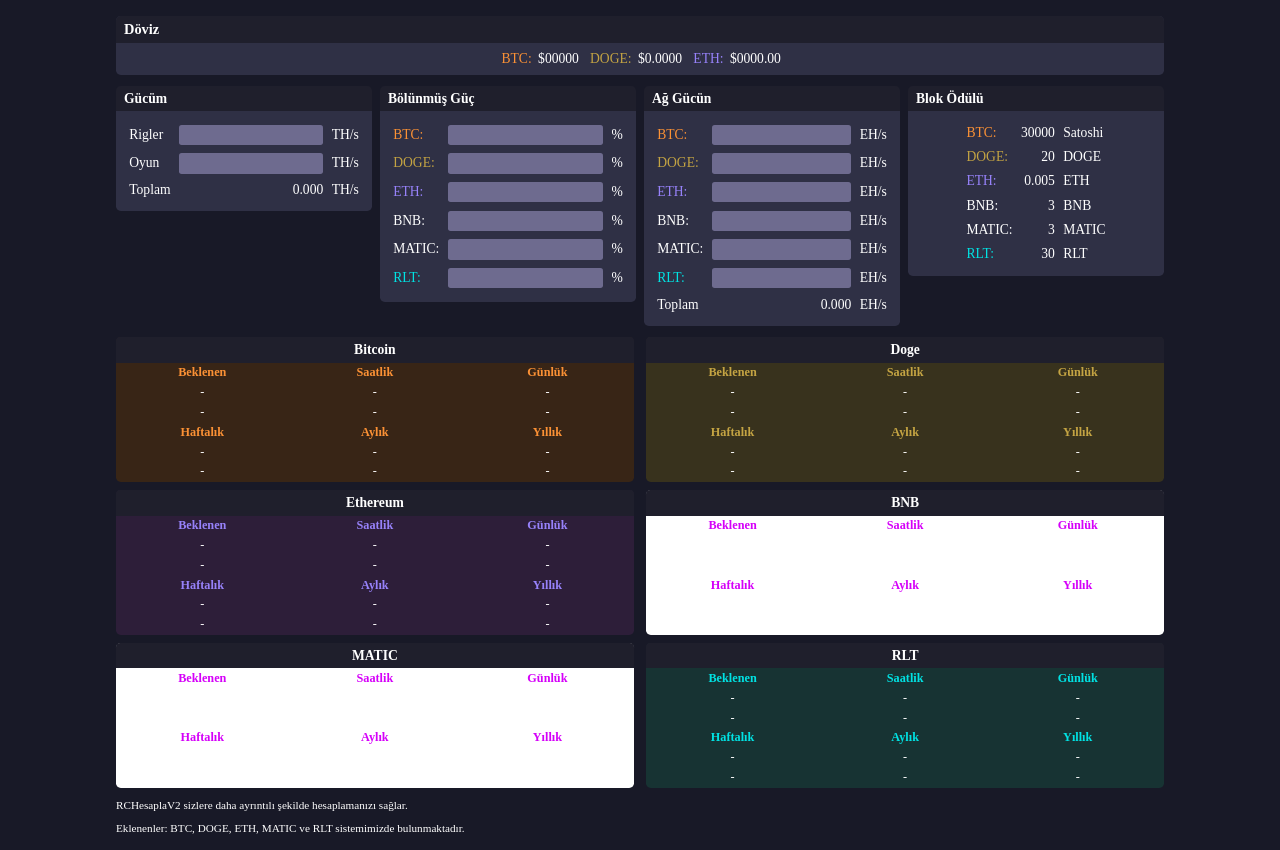
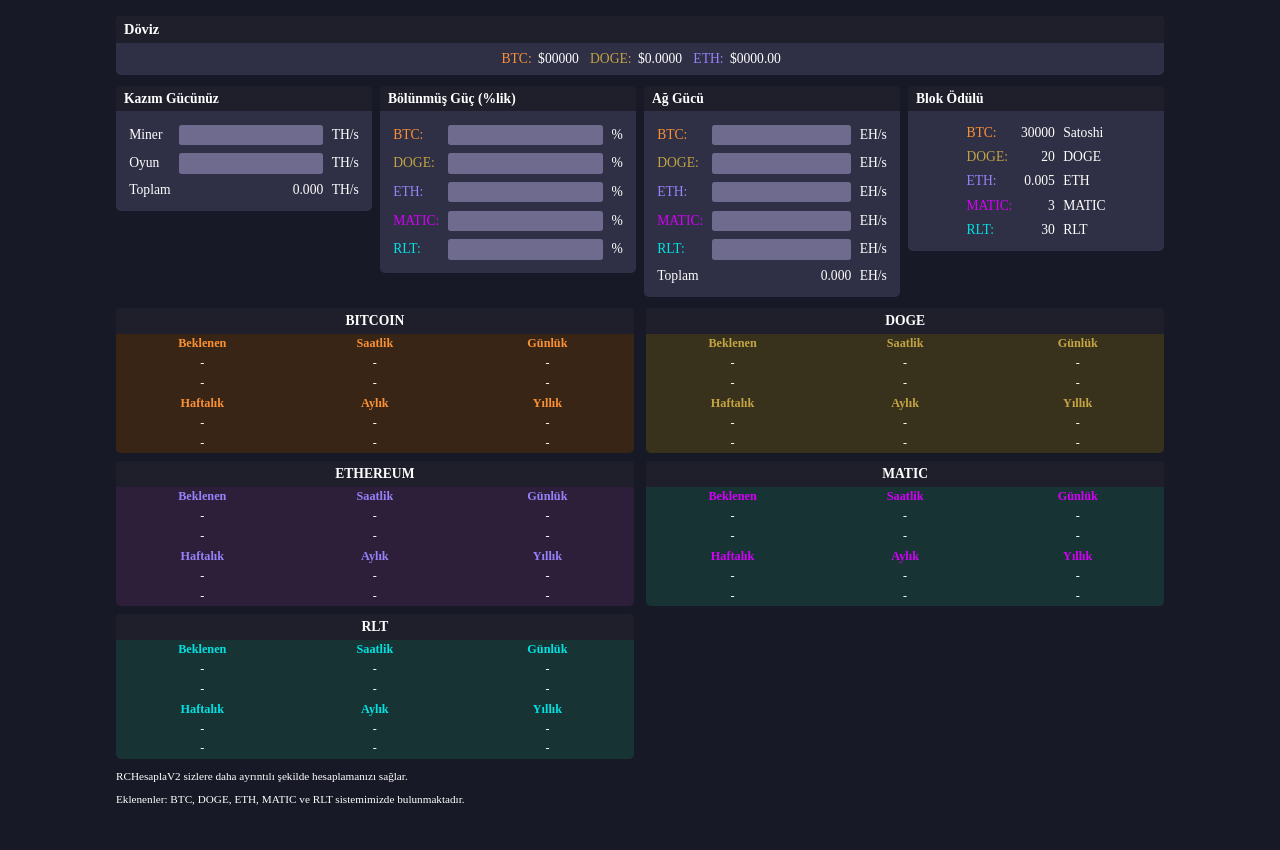
Before and after one commit to vasyok-92/rchesapla, a PHP site: page /v2 in a window 1280 px wide. Shown: the part 53-903 px from the top of the page. After the commit the page ends 858 px from the top, so only its background shows below. Run offline with PHP 8.4, Linux system fonts and the light colour scheme; some web fonts are replaced.

Commit message:
Güncellendi!

```diff
--- a/v2/index.htm
+++ b/v2/index.htm
@@ -55,11 +55,11 @@
 		</div>
 		<div id="tab1-content" class="tab1-content">
 			<div class="box">
-				<div class="box-title">Gücüm</div>
+				<div class="box-title">Kazım Gücünüz</div>
 				<div class="box-content">
 					<table>
 						<tr>
-							<td>Rigler</td>
+							<td>Miner</td>
 							<td>
 								<form action="text" onsubmit="return false">
 
@@ -89,7 +89,7 @@
 				</div>
 			</div>
 			<div class="box">
-				<div class="box-title">Bölünmüş Güç</div>
+				<div class="box-title">Bölünmüş Güç (%lik)</div>
 				<div class="box-content">
 					<table>
 						<tr>
@@ -126,17 +126,6 @@
 							<td>%</td>
 						</tr>
 						<tr>
-							<td class="td-bnb">BNB:</td>
-							<td>
-								<form action="text" onsubmit="return false">
-
-									<input id="distbnb" class="input-box" type="number" onchange="calc(), getData('distbnb')">
-
-								</form>
-							</td>
-							<td>%</td>
-						</tr>
-						<tr>
 							<td class="td-Matic">MATIC:</td>
 							<td>
 								<form action="text" onsubmit="return false">
@@ -162,7 +151,7 @@
 				</div>
 			</div>
 			<div class="box">
-				<div class="box-title">Ağ Gücün</div>
+				<div class="box-title">Ağ Gücü</div>
 				<div class="box-content">
 					<table>
 						<tr>
@@ -193,17 +182,6 @@
 								<form action="text" onsubmit="return false">
 
 									<input id="netEth" class="input-box" type="number" onchange="calc(), getData('netEth')">
-
-								</form>
-							</td>
-							<td>EH/s</td>
-						</tr>
-						<tr>
-							<td class="td-bnb">BNB:</td>
-							<td>
-								<form action="text" onsubmit="return false">
-
-									<input id="netbnb" class="input-box" type="number" onchange="calc(), getData('netbnb')">
 
 								</form>
 							</td>
@@ -259,11 +237,6 @@
 							<td>ETH</td>
 						</tr>
 						<tr>
-							<td class="td-bnb">BNB:</td>
-							<td class="no-input" id="blockMatic">3</td>
-							<td>BNB</td>
-						</tr>
-						<tr>
 							<td class="td-Matic">MATIC:</td>
 							<td class="no-input" id="blockMatic">3</td>
 							<td>MATIC</td>
@@ -279,7 +252,7 @@
 		</div>
 		<div id="tab2-content" class="tab2-content">
 			<div class="coin-box btc-box">
-				<div class="box-title">Bitcoin</div>
+				<div class="box-title">BITCOIN</div>
 				<div class="tab-content">
 					<table>
 						<tr>
@@ -316,7 +289,7 @@
 				</div>
 			</div>
 			<div class="coin-box doge-box">
-				<div class="box-title">Doge</div>
+				<div class="box-title">DOGE</div>
 				<div class="tab-content">
 					<table>
 						<tr>
@@ -353,7 +326,7 @@
 				</div>
 			</div>
 			<div class="coin-box eth-box">
-				<div class="box-title">Ethereum</div>
+				<div class="box-title">ETHEREUM</div>
 				<div class="tab-content">
 					<table>
 						<tr>
@@ -385,43 +358,6 @@
 							<td id="weekEthD">-</td>
 							<td id="monthEthD">-</td>
 							<td id="yearEthD">-</td>
-						</tr>
-					</table>
-				</div>
-			</div>
-			<div class="coin-box bnb-box">
-				<div class="box-title">BNB</div>
-				<div class="tab-content">
-					<table>
-						<tr>
-							<td class="table-headers">Beklenen</td>
-							<td class="table-headers">Saatlik</td>
-							<td class="table-headers">Günlük</td>
-						</tr>
-						<tr>
-							<td id="minbnb">-</td>
-							<td id="hourbnb">-</td>
-							<td id="daybnb">-</td>
-						</tr>
-						<tr>
-							<td id="minbnbD">-</td>
-							<td id="hourbnbD">-</td>
-							<td id="daybnbD">-</td>
-						</tr>
-						<tr>
-							<td class="table-headers">Haftalık</td>
-							<td class="table-headers">Aylık</td>
-							<td class="table-headers">Yıllık</td>
-						</tr>
-						<tr>
-							<td id="weekbnb">-</td>
-							<td id="monthbnb">-</td>
-							<td id="yearbnb">-</td>
-						</tr>
-						<tr>
-							<td id="weekMaticD">-</td>
-							<td id="monthMaticD">-</td>
-							<td id="yearMaticD">-</td>
 						</tr>
 					</table>
 				</div>
--- a/v2/static/css/home.css
+++ b/v2/static/css/home.css
@@ -49,10 +49,10 @@ input::-webkit-inner-spin-button {
   margin: 0;
   display: -ms-grid;
   display: grid;
-      grid-template-areas: 'title title title title title title title title title title title title'
- 'btc btc-price doge doge-price eth eth-price rlt rlt-price Matic Matic-price bnb bnb-price';
-  -ms-grid-columns: fit-content(100%) fit-content(100%) fit-content(100%) fit-content(100%) fit-content(100%) fit-content(100%) fit-content(100%) fit-content(100%);
-      grid-template-columns: fit-content(100%) fit-content(100%) fit-content(100%) fit-content(100%) fit-content(100%) fit-content(100%) fit-content(100%) fit-content(100%);
+      grid-template-areas: 'title title title title title title title title title title'
+ 'btc btc-price doge doge-price eth eth-price rlt rlt-price Matic Matic-price';
+  -ms-grid-columns: fit-content(100%) fit-content(100%) fit-content(100%) fit-content(100%) fit-content(100%) fit-content(100%) fit-content(100%);
+      grid-template-columns: fit-content(100%) fit-content(100%) fit-content(100%) fit-content(100%) fit-content(100%) fit-content(100%) fit-content(100%);
 }
 
 .hero .container .crypto-price .price-content ul li {
@@ -132,21 +132,6 @@ input::-webkit-inner-spin-button {
   -ms-grid-row: 2;
   -ms-grid-column: 10;
   grid-area: Matic-price;
-  padding: 0.5rem 0.35rem 0.5rem 0.2rem;
-}
-
-.hero .container .crypto-price .price-content ul .price-bnb {
-  -ms-grid-row: 2;
-  -ms-grid-column: 11;
-  grid-area: bnb;
-  color: #D500F9;
-  padding: 0.5rem 0.35rem 0.5rem 0.2rem;
-}
-
-.hero .container .crypto-price .price-content ul .price-bnb-price {
-  -ms-grid-row: 2;
-  -ms-grid-column: 12;
-  grid-area: bnb-price;
   padding: 0.5rem 0.35rem 0.5rem 0.2rem;
 }
 
@@ -244,11 +229,7 @@ input::-webkit-inner-spin-button {
 }
 
 .hero .tabs-layout .tab1-content table .td-Matic {
-  color: #ffffff;
-}
-
-.hero .tabs-layout .tab1-content table .td-bnb {
-  color: #ffffff;
+  color: #D500F9;
 }
 
 .hero .tabs-layout .tab1-content .no-input {
@@ -331,19 +312,10 @@ input::-webkit-inner-spin-button {
 }
 
 .hero .tabs-layout .tab2-content .Matic-box {
-  background: #ffffff;
+  background: #173333;
 }
 
 .hero .tabs-layout .tab2-content .Matic-box .table-headers {
-  font-weight: bold;
-  color: #D500F9;
-}
-
-.hero .tabs-layout .tab2-content .bnb-box {
-  background: #ffffff;
-}
-
-.hero .tabs-layout .tab2-content .bnb-box .table-headers {
   font-weight: bold;
   color: #D500F9;
 }
```
Also changed, not shown: v2/static/js/calculator.js (+1 -67 lines).
